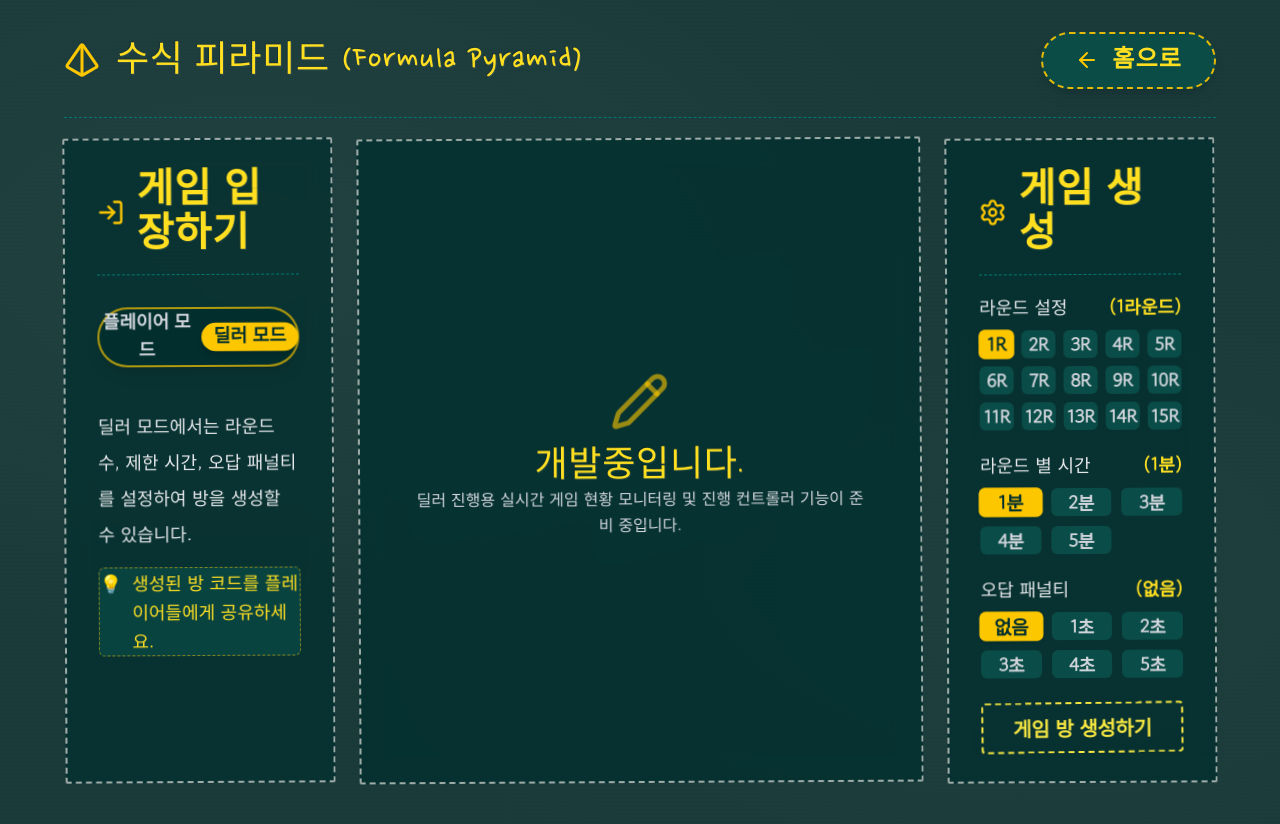
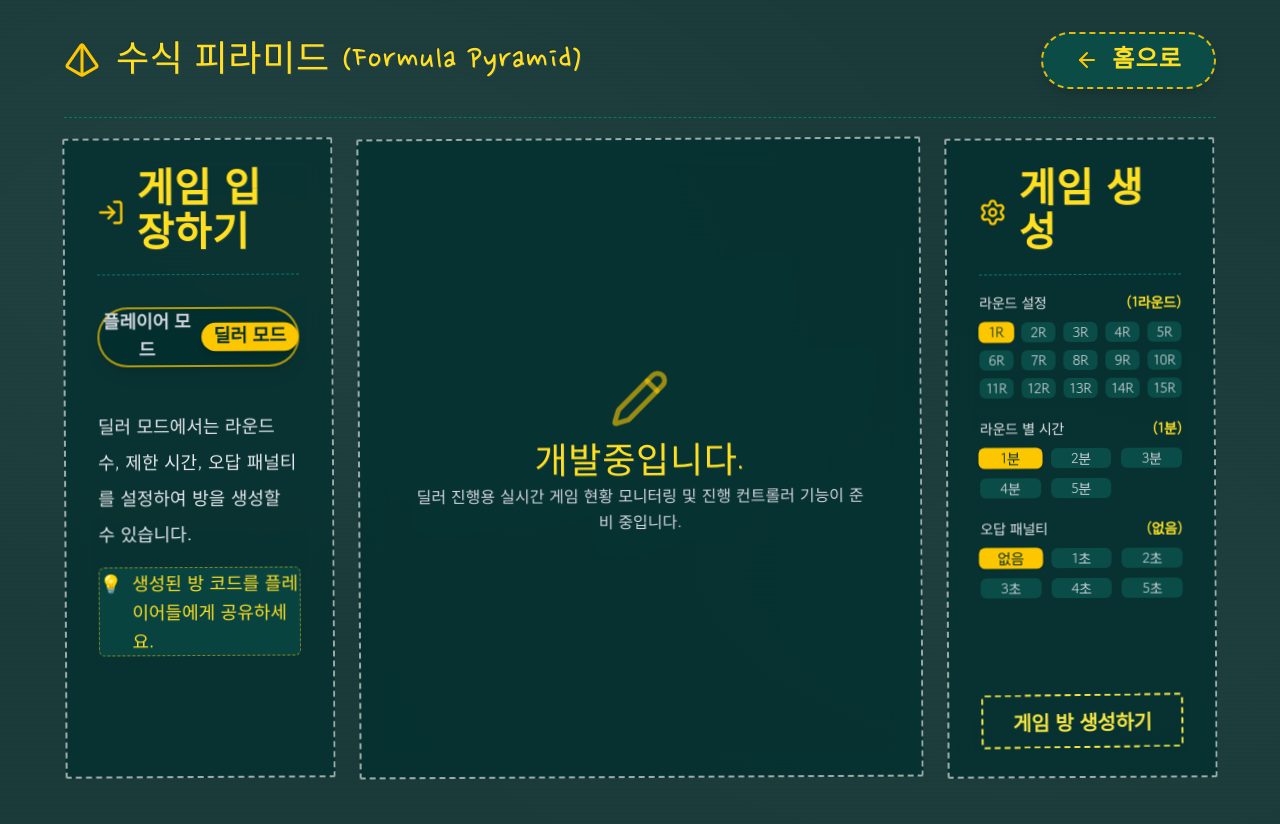
Before and after one commit to rlawlsdnjs78-infinity/infinitymath, a Next.js app: page /formula-pyramid in a window 1280 px wide. Both pictures are taken after a click on the button "딜러 모드". Shown: the top 824 px of the page. Built offline with nearby package versions, Linux system fonts and the light colour scheme.

Commit message:
fix: adjust font size of dealer mode setting buttons to text-sm matching game description text size

```diff
--- a/src/app/formula-pyramid/page.tsx
+++ b/src/app/formula-pyramid/page.tsx
@@ -801,11 +801,11 @@ export default function FormulaPyramidPage() {
 
                 <div className="flex flex-col gap-6 flex-1 justify-between py-1">
                   <div className="flex flex-col gap-5">
-                    {/* [요구사항 2] 라벨 폰트를 var(--font-body)로 맞추고 (N라운드) 수치 우측 정렬 */}
+                    {/* [요구사항] 게임 설명 본문 항목과 100% 동일한 글씨 크기(text-sm) & 폰트(var(--font-body)) 적용 */}
                     <div className="flex flex-col gap-2.5">
                       <div
-                        className="flex items-center justify-between w-full text-base sm:text-lg text-gray-200 font-medium"
-                        style={{ fontFamily: "var(--font-body)" }}
+                        className="flex items-center justify-between w-full text-sm text-gray-200 font-medium"
+                        style={{ fontFamily: "var(--font-body)", letterSpacing: "-0.015em" }}
                       >
                         <span>라운드 설정</span>
                         <span className="text-yellow-300 font-bold">({selectedRound}라운드)</span>
@@ -816,7 +816,7 @@ export default function FormulaPyramidPage() {
                             key={r}
                             type="button"
                             onClick={() => setSelectedRound(r)}
-                            className={`py-2 text-base sm:text-lg font-bold rounded-md transition-all ${
+                            className={`py-2 text-sm font-medium rounded-md transition-all ${
                               selectedRound === r
                                 ? "bg-yellow-400 text-teal-950 shadow scale-105"
                                 : "bg-teal-900/90 text-gray-300 hover:bg-teal-800"
@@ -831,8 +831,8 @@ export default function FormulaPyramidPage() {
 
                     <div className="flex flex-col gap-2.5">
                       <div
-                        className="flex items-center justify-between w-full text-base sm:text-lg text-gray-200 font-medium"
-                        style={{ fontFamily: "var(--font-body)" }}
+                        className="flex items-center justify-between w-full text-sm text-gray-200 font-medium"
+                        style={{ fontFamily: "var(--font-body)", letterSpacing: "-0.015em" }}
                       >
                         <span>라운드 별 시간</span>
                         <span className="text-yellow-300 font-bold">({selectedTime}분)</span>
@@ -843,7 +843,7 @@ export default function FormulaPyramidPage() {
                             key={t}
                             type="button"
                             onClick={() => setSelectedTime(t)}
-                            className={`py-2.5 text-base sm:text-lg font-bold rounded-md transition-all ${
+                            className={`py-2.5 text-sm font-medium rounded-md transition-all ${
                               selectedTime === t
                                 ? "bg-yellow-400 text-teal-950 shadow scale-105"
                                 : "bg-teal-900/90 text-gray-300 hover:bg-teal-800"
@@ -858,8 +858,8 @@ export default function FormulaPyramidPage() {
 
                     <div className="flex flex-col gap-2.5">
                       <div
-                        className="flex items-center justify-between w-full text-base sm:text-lg text-gray-200 font-medium"
-                        style={{ fontFamily: "var(--font-body)" }}
+                        className="flex items-center justify-between w-full text-sm text-gray-200 font-medium"
+                        style={{ fontFamily: "var(--font-body)", letterSpacing: "-0.015em" }}
                       >
                         <span>오답 패널티</span>
                         <span className="text-yellow-300 font-bold">({selectedPenalty})</span>
@@ -870,7 +870,7 @@ export default function FormulaPyramidPage() {
                             key={p}
                             type="button"
                             onClick={() => setSelectedPenalty(p)}
-                            className={`py-2.5 text-base sm:text-lg font-bold rounded-md transition-all ${
+                            className={`py-2.5 text-sm font-medium rounded-md transition-all ${
                               selectedPenalty === p
                                 ? "bg-yellow-400 text-teal-950 shadow scale-105"
                                 : "bg-teal-900/90 text-gray-300 hover:bg-teal-800"
@@ -888,7 +888,7 @@ export default function FormulaPyramidPage() {
                     <button
                       type="button"
                       onClick={handleCreateGame}
-                      className="btn-chalk w-full justify-center py-3.5 text-xl font-bold"
+                      className="btn-chalk w-full justify-center py-3.5 text-lg font-bold"
                       style={{ fontFamily: "var(--font-body)", letterSpacing: "-0.015em" }}
                     >
                       게임 방 생성하기
```
